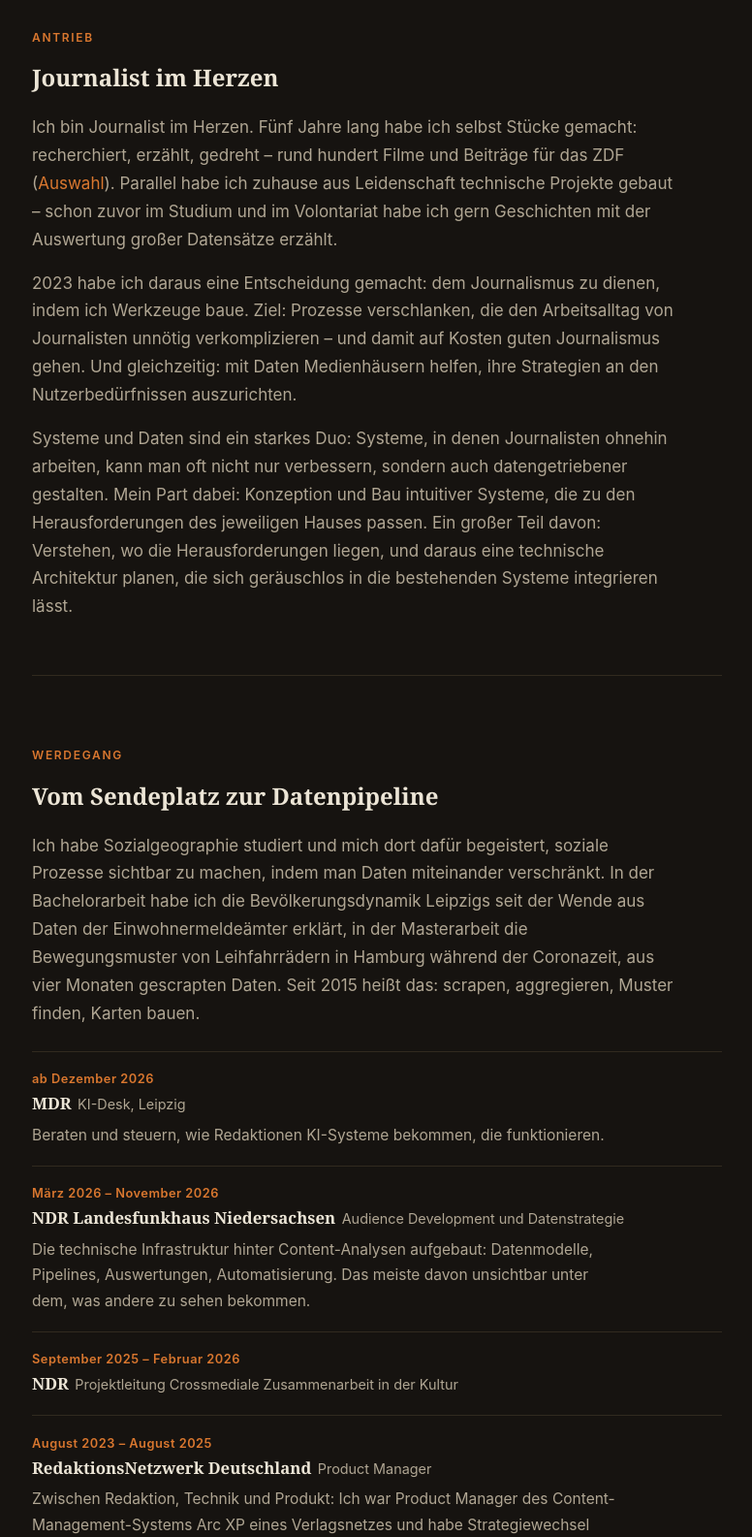
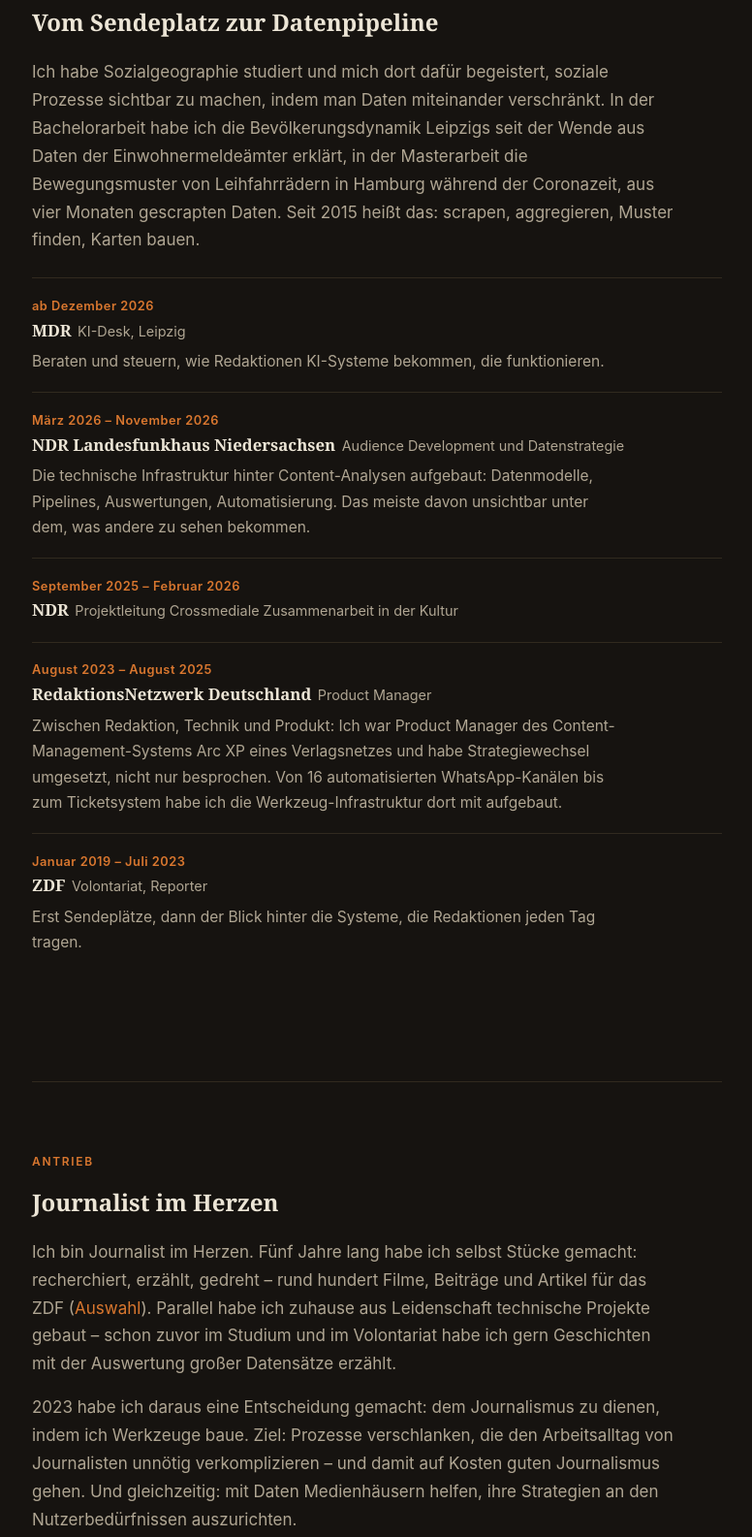
Before and after one commit to redaktionsschmiede/redaktionsschmiede.de, a plain HTML site: page index.html in a window 1280 px wide. Shown: the part 3840-5425 px from the top of the page at 97% size, without its empty margins (251-1027 px from the left). Drawn offline with Linux system fonts and the light colour scheme.

Commit message:
Reorganize sections and update content in index.html

```diff
--- a/index.html
+++ b/index.html
@@ -119,15 +119,7 @@
     </div>
     <p class="note">Weitere Skizzen liegen in der Schublade. Was davon läuft, erscheint in dieser Liste.</p>
     <p class="disclosure">Die RedaktionsSchmiede ist ein privates Projekt und unabhängig von meinen Arbeitgebern.</p>
-  </section>
-  <section id="antrieb">
-    <p class="kicker">Antrieb</p>
-    <h2>Journalist im Herzen</h2>
-    <p>Ich bin Journalist im Herzen. Fünf Jahre lang habe ich selbst Stücke gemacht: recherchiert, erzählt, gedreht – rund hundert Filme und Beiträge für das ZDF (<a href="/arbeit/#arbeitsproben">Auswahl</a>). Parallel habe ich zuhause aus Leidenschaft technische Projekte gebaut – schon zuvor im Studium und im Volontariat habe ich gern Geschichten mit der Auswertung großer Datensätze erzählt.</p>
-    <p>2023 habe ich daraus eine Entscheidung gemacht: dem Journalismus zu dienen, indem ich Werkzeuge baue. Ziel: Prozesse verschlanken, die den Arbeitsalltag von Journalisten unnötig verkomplizieren – und damit auf Kosten guten Journalismus gehen. Und gleichzeitig: mit Daten Medienhäusern helfen, ihre Strategien an den Nutzerbedürfnissen auszurichten.</p>
-    <p>Systeme und Daten sind ein starkes Duo: Systeme, in denen Journalisten ohnehin arbeiten, kann man oft nicht nur verbessern, sondern auch datengetriebener gestalten. Mein Part dabei: Konzeption und Bau intuitiver Systeme, die zu den Herausforderungen des jeweiligen Hauses passen. Ein großer Teil davon: Verstehen, wo die Herausforderungen liegen, und daraus eine technische Architektur planen, die sich geräuschlos in die bestehenden Systeme integrieren lässt.</p>
-  </section>
-  <section id="werdegang">
+    <section id="werdegang">
     <p class="kicker">Werdegang</p>
     <h2>Vom Sendeplatz zur Datenpipeline</h2>
     <p>Ich habe Sozialgeographie studiert und mich dort dafür begeistert, soziale Prozesse sichtbar zu machen, indem man Daten miteinander verschränkt. In der Bachelorarbeit habe ich die Bevölkerungsdynamik Leipzigs seit der Wende aus Daten der Einwohnermeldeämter erklärt, in der Masterarbeit die Bewegungsmuster von Leihfahrrädern in Hamburg während der Coronazeit, aus vier Monaten gescrapten Daten. Seit 2015 heißt das: scrapen, aggregieren, Muster finden, Karten bauen.</p>
@@ -155,6 +147,14 @@
         <strong>ZDF</strong><span class="role">Volontariat, Reporter</span>
         <p>Erst Sendeplätze, dann der Blick hinter die Systeme, die Redaktionen jeden Tag tragen.</p>
       </li></ul>
+  </section>
+  </section>
+  <section id="antrieb">
+    <p class="kicker">Antrieb</p>
+    <h2>Journalist im Herzen</h2>
+    <p>Ich bin Journalist im Herzen. Fünf Jahre lang habe ich selbst Stücke gemacht: recherchiert, erzählt, gedreht – rund hundert Filme, Beiträge und Artikel für das ZDF (<a href="/arbeit/#arbeitsproben">Auswahl</a>). Parallel habe ich zuhause aus Leidenschaft technische Projekte gebaut – schon zuvor im Studium und im Volontariat habe ich gern Geschichten mit der Auswertung großer Datensätze erzählt.</p>
+    <p>2023 habe ich daraus eine Entscheidung gemacht: dem Journalismus zu dienen, indem ich Werkzeuge baue. Ziel: Prozesse verschlanken, die den Arbeitsalltag von Journalisten unnötig verkomplizieren – und damit auf Kosten guten Journalismus gehen. Und gleichzeitig: mit Daten Medienhäusern helfen, ihre Strategien an den Nutzerbedürfnissen auszurichten.</p>
+    <p>Systeme und Daten sind ein starkes Duo: Systeme, in denen Journalisten ohnehin arbeiten, kann man oft nicht nur verbessern, sondern auch datengetriebener gestalten. Mein Part dabei: Konzeption und Bau intuitiver Systeme, die zu den Herausforderungen des jeweiligen Hauses passen. Ein großer Teil davon: Verstehen, wo die Herausforderungen liegen, und daraus eine technische Architektur planen, die sich geräuschlos in die bestehenden Systeme integrieren lässt.</p>
   </section>
   <section id="blog">
     <p class="kicker">Geschrieben</p>
```
